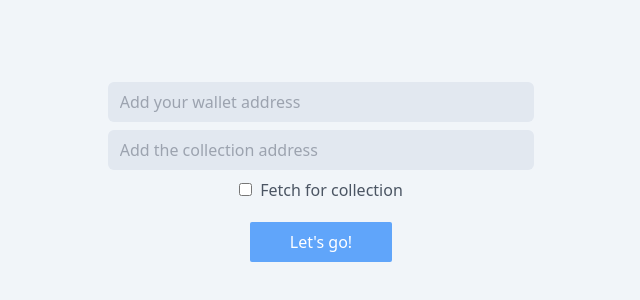
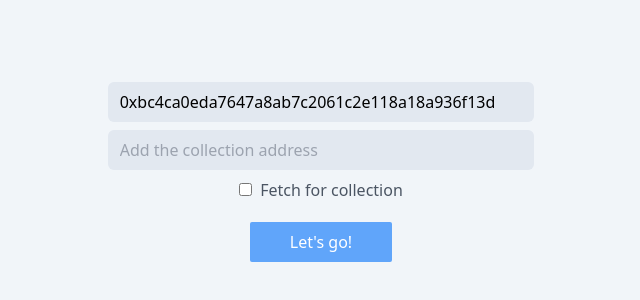
Before and after one commit to humayunj/nft-gallery, a Next.js app: page / in a window 1280 px wide. Shown: the part 214-514 px from the top of the page, without its empty margins (319-959 px from the left). Built offline with nearby package versions, Linux system fonts and the light colour scheme.

Commit message:
default collection BAYC

```diff
--- a/components/nftCard.tsx
+++ b/components/nftCard.tsx
@@ -1,7 +1,6 @@
 import React from "react";
 
 export default function NFTCard({ nft }: { nft: any }) {
-  console.log("NFT:", nft);
   return (
     <div className="flex flex-col w-1/4">
       <div className="rounded-md">
--- a/pages/index.tsx
+++ b/pages/index.tsx
@@ -5,12 +5,13 @@ import { useState } from "react";
 import NFTCard from "../components/nftCard";
 
 const Home: NextPage = () => {
-  const [wallet, setWalletAddress] = useState("");
+  const [wallet, setWalletAddress] = useState(
+    "0xbc4ca0eda7647a8ab7c2061c2e118a18a936f13d"
+  );
   const [collection, setCollectionAddress] = useState("");
   const [NFTs, setNFTs] = useState<any[]>([]);
   const [fetchForCollection, setFetchForCollection] = useState(false);
   const [fetching, setFetching] = useState(false);
-  console.log("NFTs:", NFTs);
   const fetchNFTs = async () => {
     let nfts;
     console.log("fetching nfts");
```
